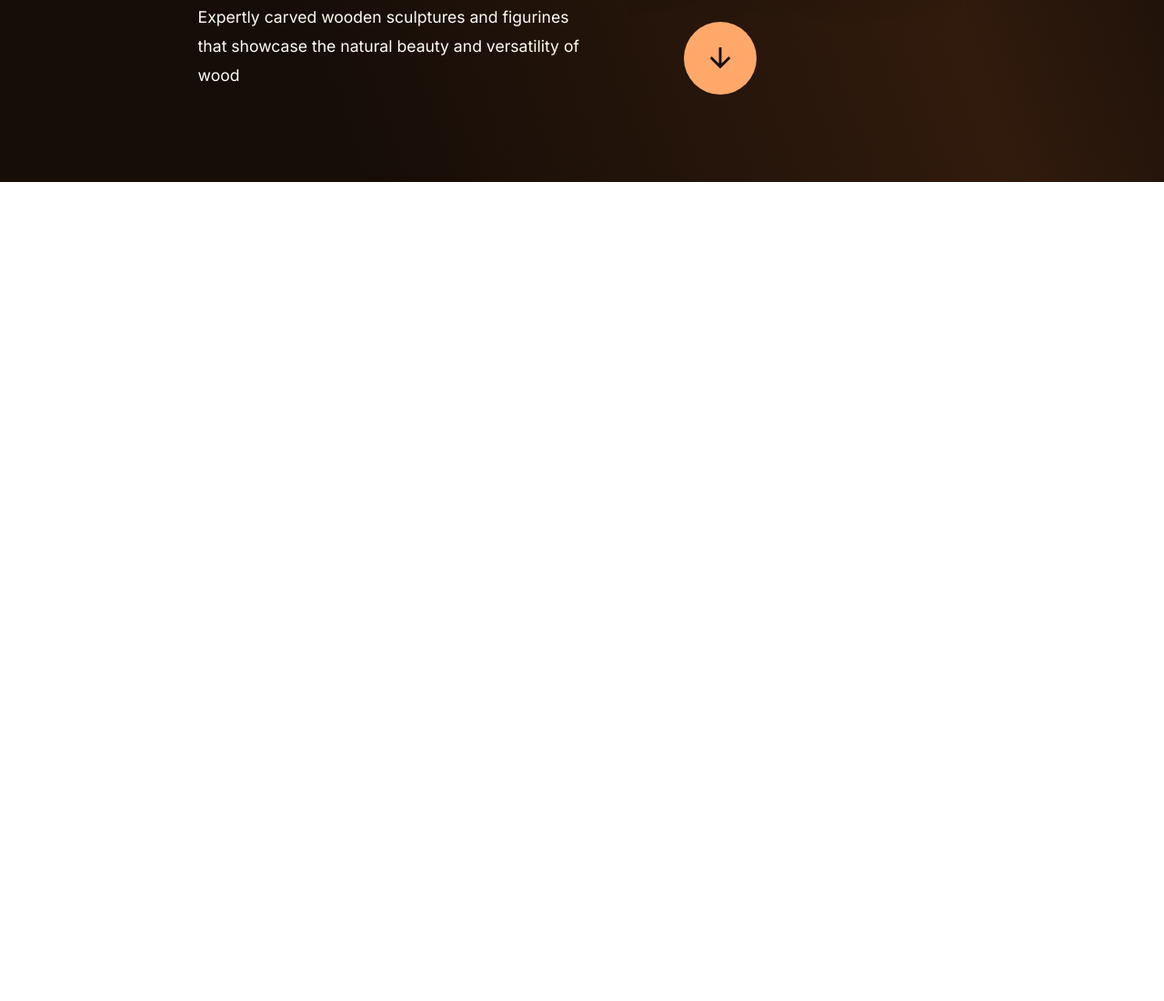
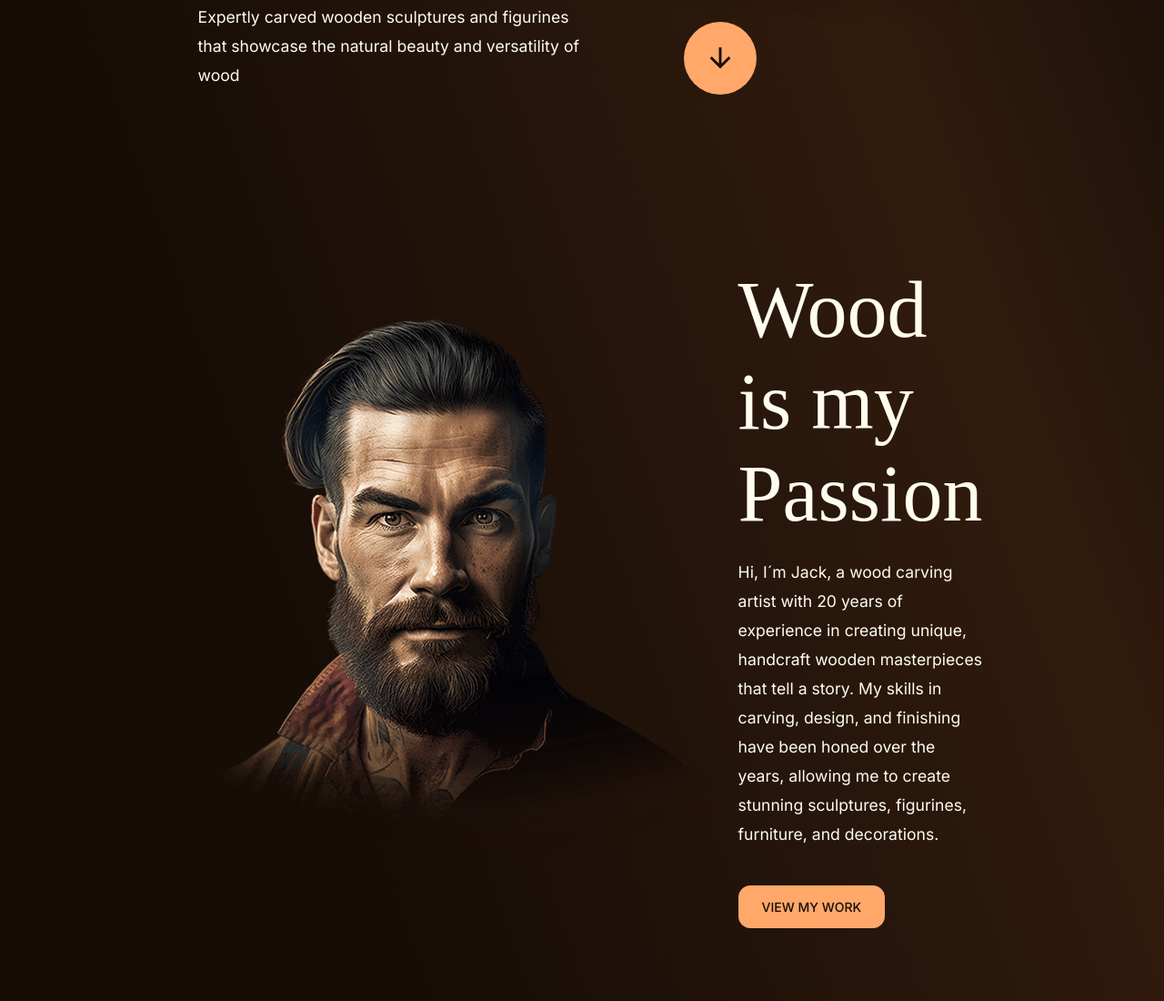
Before and after one commit to GeraurumeX/starwars_page, a plain HTML site: page index.html in a window 1280 px wide. Shown: the part 600-1700 px from the top of the page at 91% size. Before the commit the page ends 800 px from the top, so only its background shows below. Drawn offline with nearby package versions, Linux system fonts and the light colour scheme; a web font is replaced by a local one.

Commit message:
Section About Done

```diff
--- a/css/style.css
+++ b/css/style.css
@@ -175,3 +175,52 @@ section {
     color: var(--main_color);
     transform: scale(0.9);
 }
+
+
+header.sticky {
+    background: linear-gradient(250.55deg, #120b07 0%, #311b0d 28.55%, #160d07 75.55%);
+    padding: 15px 8%;
+}
+
+.about {
+    display: grid;
+    grid-template-columns: repeat(2, 1fr);
+    align-items: center;
+    gap: 1rem;
+}
+
+
+.about-text h2 {
+    font-family: "Forum", serif;
+    font-size: var(--h2-font);
+    font-weight: 500;
+    margin-bottom: 20px;
+}
+
+.about-text p {
+    font-size: var(--p-font);
+    font-weight: 400;
+    line-height: 32px;
+    margin-bottom: 40px;
+}
+
+.btn {
+    display: inline-block;
+    padding: 14px 25px;
+    font-size: 14px;
+    font-weight: 500;
+    background: var(--main_color);
+    color: var(--bg-color);
+    text-transform: uppercase;
+    border: 1px solid var(--main_color);
+    border-radius: 0.8rem;
+
+}
+
+.btn:hover {
+    background: transparent;
+    border: 1px solid var(--second-color);
+    color: var(--text-color);
+    transform: scale(1.2);
+    letter-spacing: 2px;
+}
--- a/index.html
+++ b/index.html
@@ -65,6 +65,17 @@
 
 
     <!---- about ---->
+    <section class="about" id="about">
+        <div class="about-img">
+            <img src="/img/about.png" alt="">
+        </div>
+
+        <div class="about-text">
+            <h2>Wood is my <br> Passion</h2>
+            <p>Hi, I´m Jack, a wood carving artist with 20 years of experience in creating unique, handcraft wooden masterpieces that tell a story. My skills in carving, design, and finishing have been honed over the years, allowing me to create stunning sculptures, figurines, furniture, and decorations.</p>
+            <a href="#" class="btn">View My Work</a>
+        </div>
+    </section>
 
 
 
--- a/js/script.js
+++ b/js/script.js
@@ -0,0 +1,5 @@
+const header = document.querySelector("header");
+
+window.addEventListener ("scroll", function() {
+    header.classList.toggle ("sticky", window.scrollY > 150);
+});
```
